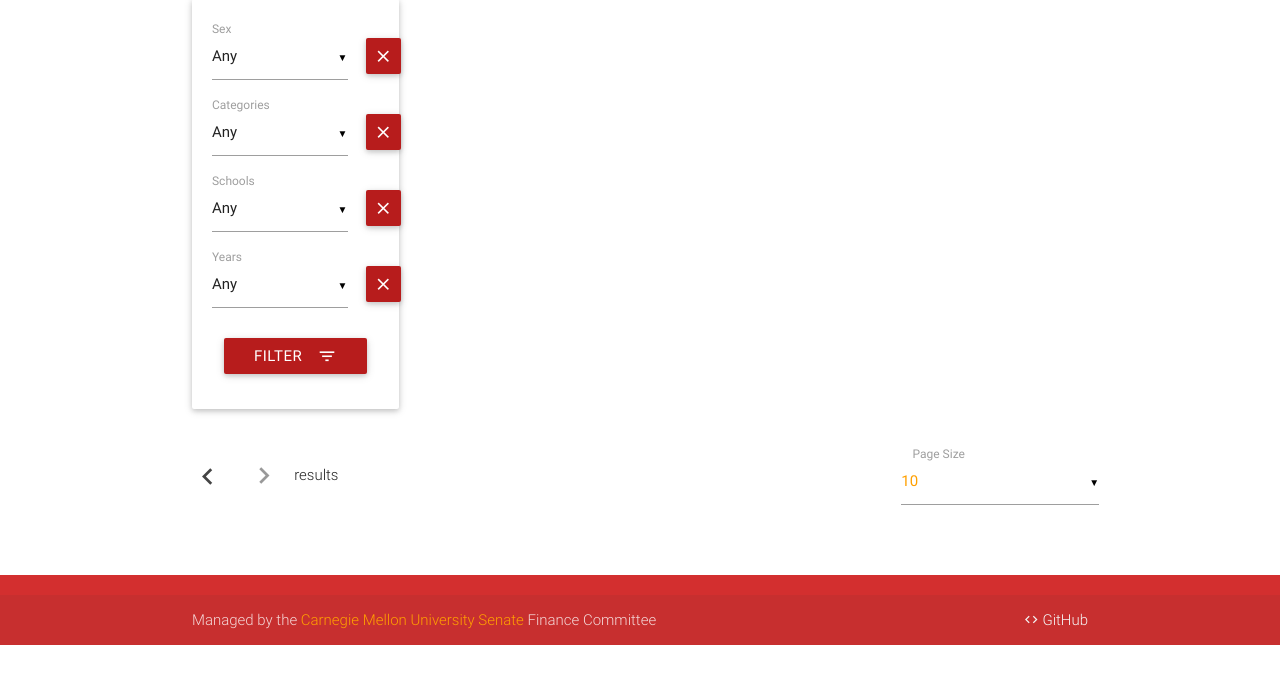
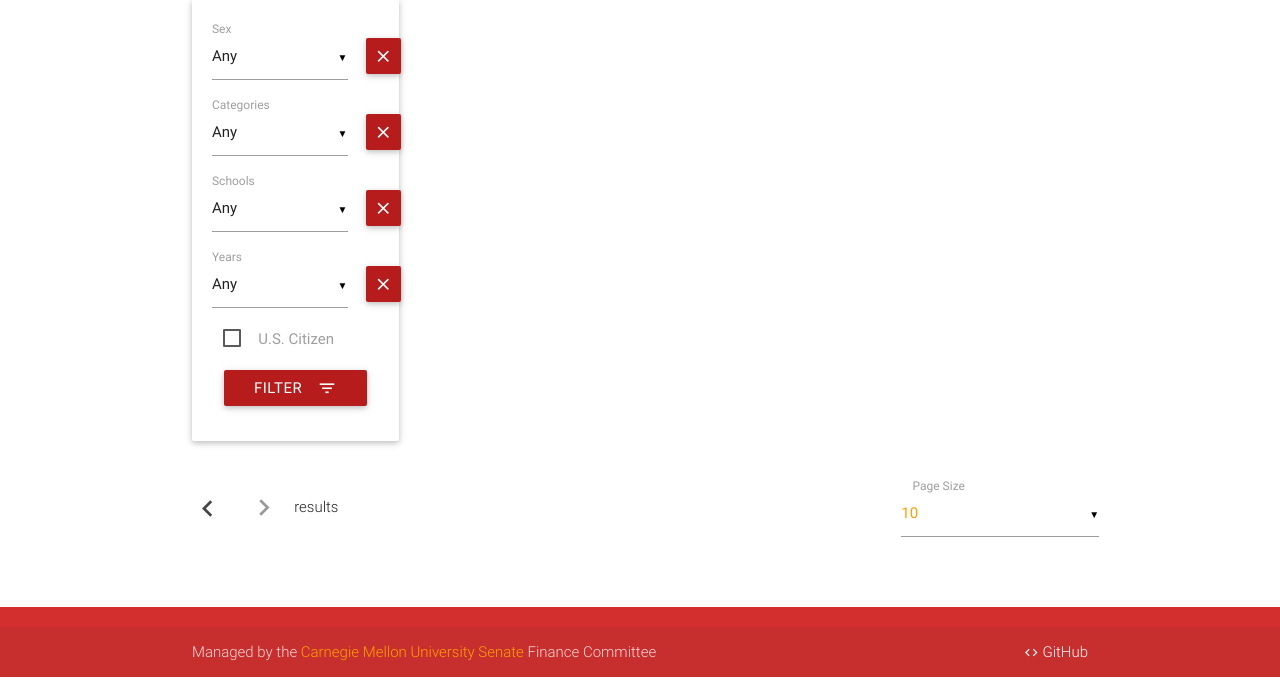
Before and after one commit to CMU-Senate/Funding-at-CMU, a Python web app: template templates/browse.html in a window 1280 px wide. Shown: the part 189-866 px from the top of the page. Before the commit the page ends 834 px from the top, so only its background shows below. Run offline with Jinja, Linux system fonts and the light colour scheme; the template is opened without the code that fills it, so the values that code supplies are empty.

Commit message:
Add citizen filter

```diff
--- a/templates/browse.html
+++ b/templates/browse.html
@@ -86,6 +86,13 @@
                 </a>
               </div>
             </div>
+            <div class="row">
+              <div class="input-field col m12" style="margin-top: -.5rem; margin-bottom: 1rem;">
+                <input type="checkbox" id="citizen" name="citizen" {% if selected_citizen %} checked {% endif %}>
+                <label for="citizen">U.S. Citizen</label>
+              </div>
+            </div>
+
             <div class="row section">
               <div class="col m12 center">
                 <button type="submit" class="btn waves-effect waves-light red darken-4">Filter
```
Also changed, not shown: app.py (+7 -1 lines).
